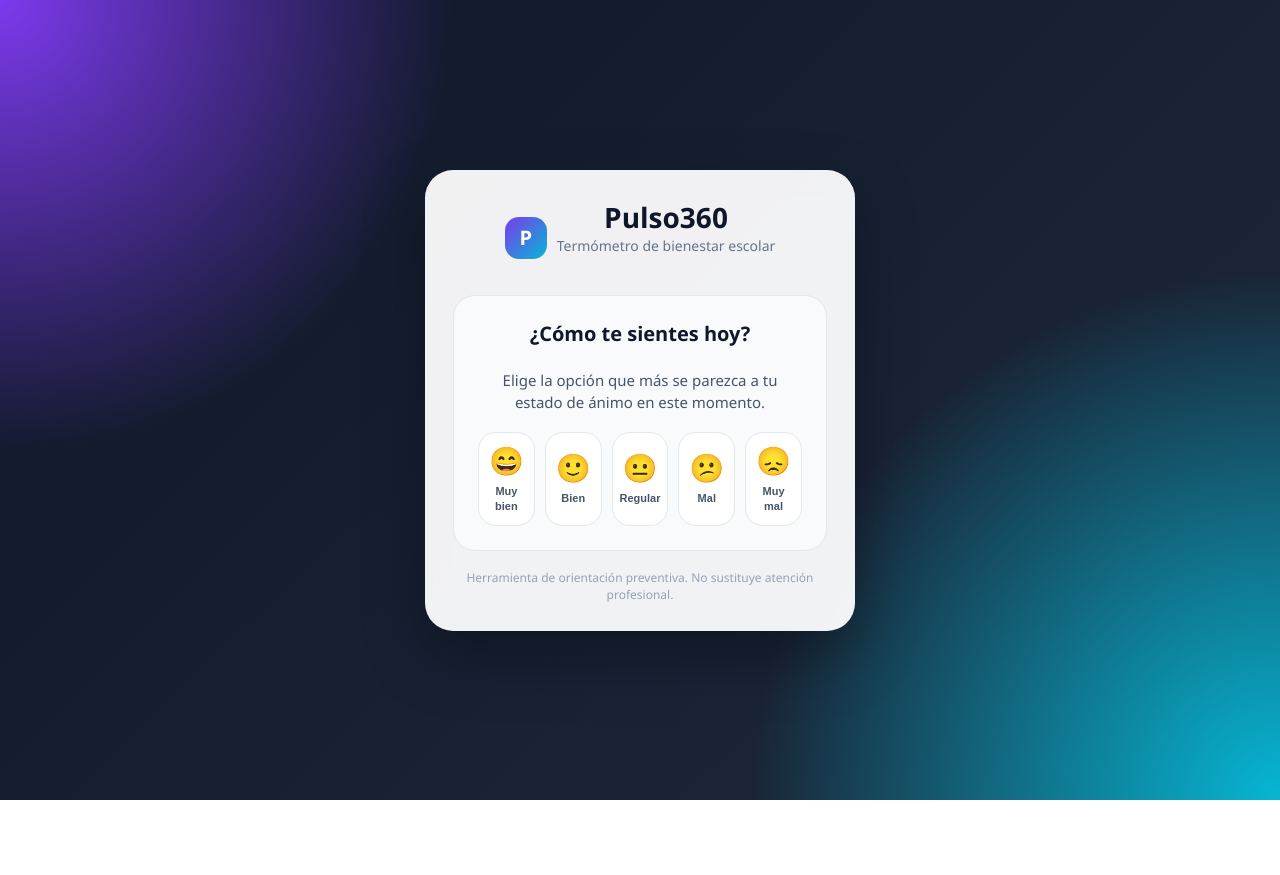
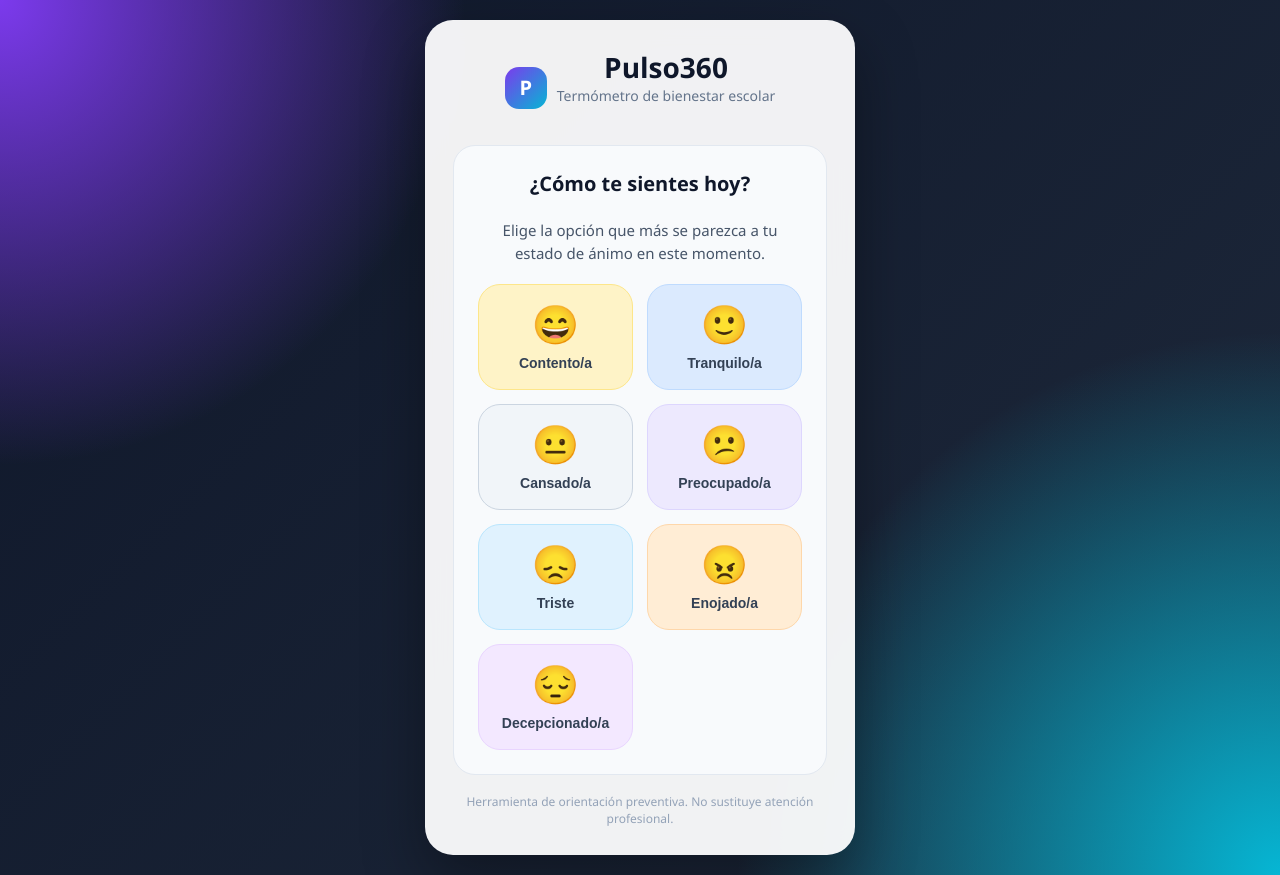
Before and after one commit to Pulso360/pulso360, a plain HTML site: page index.html in a window 1280 px wide. Both pictures are taken after a click on the button "Comenzar". Before the commit the page ends 800 px from the top, so only its background shows below. Drawn offline with Linux system fonts and the light colour scheme.

Commit message:
Update index.html

```diff
--- a/index.html
+++ b/index.html
@@ -118,7 +118,7 @@ h1 { margin: 0; font-size: 28px; }
     transition: all 0.2s ease;
 }
 
-.options button:hover, .emotion-btn:hover {
+.options button:hover {
     transform: translateY(-2px);
     border-color: #7c3aed;
     box-shadow: 0 8px 18px rgba(124,58,237,0.18);
@@ -144,30 +144,36 @@ h1 { margin: 0; font-size: 28px; }
 
 .emotion-grid {
     display: grid;
-    grid-template-columns: repeat(5, 1fr);
-    gap: 10px;
-    margin-top: 18px;
+    grid-template-columns: repeat(2, 1fr);
+    gap: 14px;
+    margin-top: 20px;
 }
 
 .emotion-btn {
-    background: white;
-    border: 1px solid #e2e8f0;
-    border-radius: 18px;
-    padding: 12px 6px;
+    background: var(--emotion-bg);
+    border: 1px solid var(--emotion-border);
+    border-radius: 22px;
+    padding: 18px 10px;
     cursor: pointer;
     transition: all 0.2s ease;
 }
 
+.emotion-btn:hover {
+    transform: translateY(-3px) scale(1.02);
+    border-color: var(--emotion-border);
+    box-shadow: 0 10px 22px rgba(15,23,42,0.12);
+}
+
 .emotion-emoji {
-    font-size: 28px;
+    font-size: 38px;
     display: block;
-    margin-bottom: 5px;
+    margin-bottom: 8px;
 }
 
 .emotion-label {
-    font-size: 11px;
-    color: #475569;
-    font-weight: 700;
+    font-size: 14px;
+    color: #334155;
+    font-weight: 800;
 }
 
 .emotion-message {
@@ -217,7 +223,6 @@ h1 { margin: 0; font-size: 28px; }
 @media (max-width: 480px) {
     .app { padding: 22px; border-radius: 24px; }
     .question { font-size: 18px; }
-    .emotion-grid { gap: 7px; }
 }
 </style>
 </head>
@@ -265,11 +270,13 @@ const preguntas = [
 ];
 
 const emociones = [
-    { emoji: "😄", label: "Muy bien", valor: 1, mensaje: "Qué bueno. Vamos a revisar cómo ha estado tu semana." },
-    { emoji: "🙂", label: "Bien", valor: 2, mensaje: "Perfecto. Este espacio es para conocerte un poco mejor." },
-    { emoji: "😐", label: "Regular", valor: 3, mensaje: "Gracias por compartirlo. A veces ponerle nombre ayuda." },
-    { emoji: "😕", label: "Mal", valor: 4, mensaje: "Gracias por decirlo. No tienes que cargar todo tú solo/a." },
-    { emoji: "😞", label: "Muy mal", valor: 5, mensaje: "Lamento que hoy se sienta así. Este espacio puede ayudar a identificar qué está pasando." }
+    { emoji: "😄", label: "Contento/a", valor: 1, color: "#fef3c7", border: "#fde68a", mensaje: "Qué bueno. Vamos a revisar cómo ha estado tu semana." },
+    { emoji: "🙂", label: "Tranquilo/a", valor: 2, color: "#dbeafe", border: "#bfdbfe", mensaje: "Perfecto. Este espacio es para conocerte un poco mejor." },
+    { emoji: "😐", label: "Cansado/a", valor: 3, color: "#f1f5f9", border: "#cbd5e1", mensaje: "Gracias por compartirlo. A veces ponerle nombre ayuda." },
+    { emoji: "😕", label: "Preocupado/a", valor: 4, color: "#ede9fe", border: "#ddd6fe", mensaje: "Gracias por decirlo. No tienes que cargar todo tú solo/a." },
+    { emoji: "😞", label: "Triste", valor: 5, color: "#e0f2fe", border: "#bae6fd", mensaje: "Lamento que hoy se sienta así. Este espacio puede ayudar a identificar qué está pasando." },
+    { emoji: "😠", label: "Enojado/a", valor: 6, color: "#ffedd5", border: "#fed7aa", mensaje: "Está bien reconocer el enojo. Vamos a revisar qué puede estar influyendo." },
+    { emoji: "😔", label: "Decepcionado/a", valor: 7, color: "#f3e8ff", border: "#e9d5ff", mensaje: "Gracias por compartirlo. A veces la decepción pesa más de lo que parece." }
 ];
 
 let index = 0;
@@ -299,7 +306,7 @@ function pantallaEmocion() {
             <p class="result-text">Elige la opción que más se parezca a tu estado de ánimo en este momento.</p>
             <div class="emotion-grid">
                 ${emociones.map((e, i) => `
-                    <button class="emotion-btn" onclick="seleccionarEmocion(${i})">
+                    <button class="emotion-btn" style="--emotion-bg:${e.color}; --emotion-border:${e.border};" onclick="seleccionarEmocion(${i})">
                         <span class="emotion-emoji">${e.emoji}</span>
                         <span class="emotion-label">${e.label}</span>
                     </button>
```
